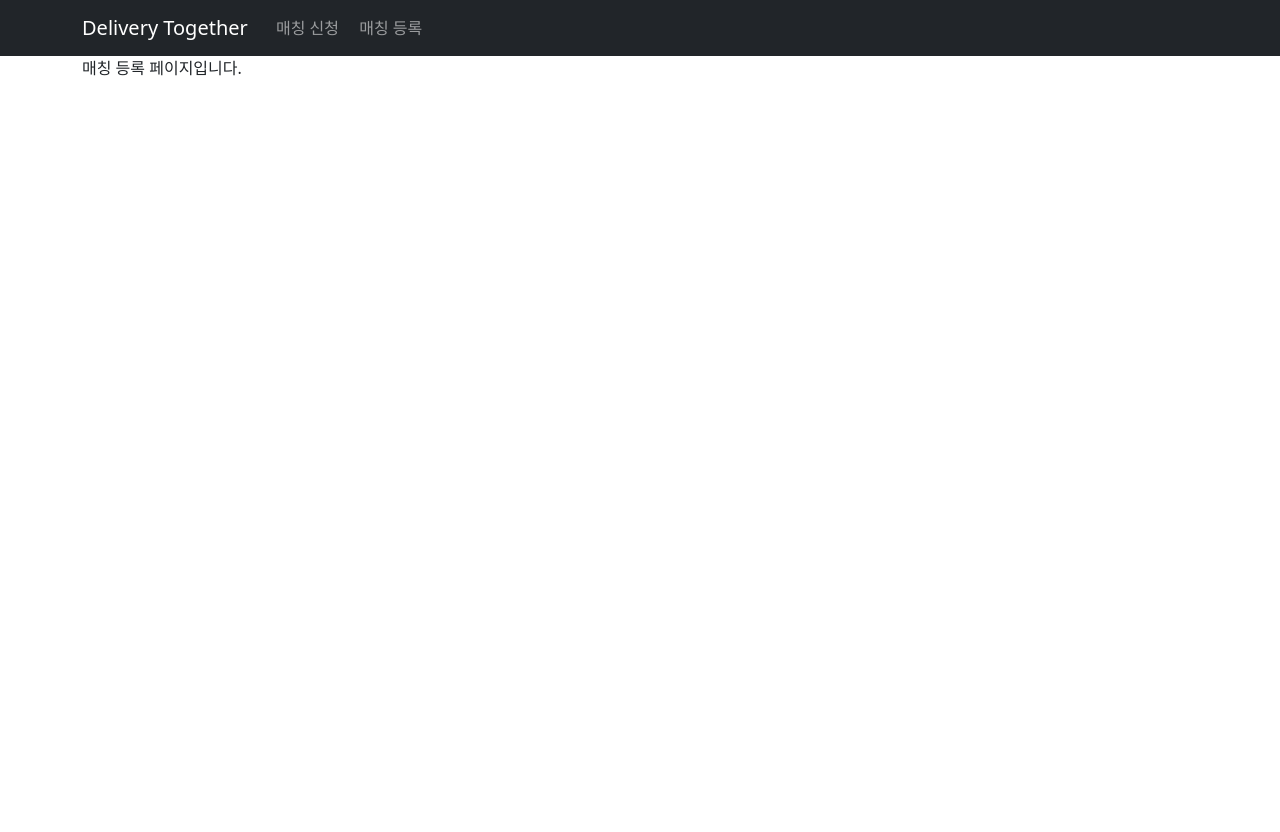
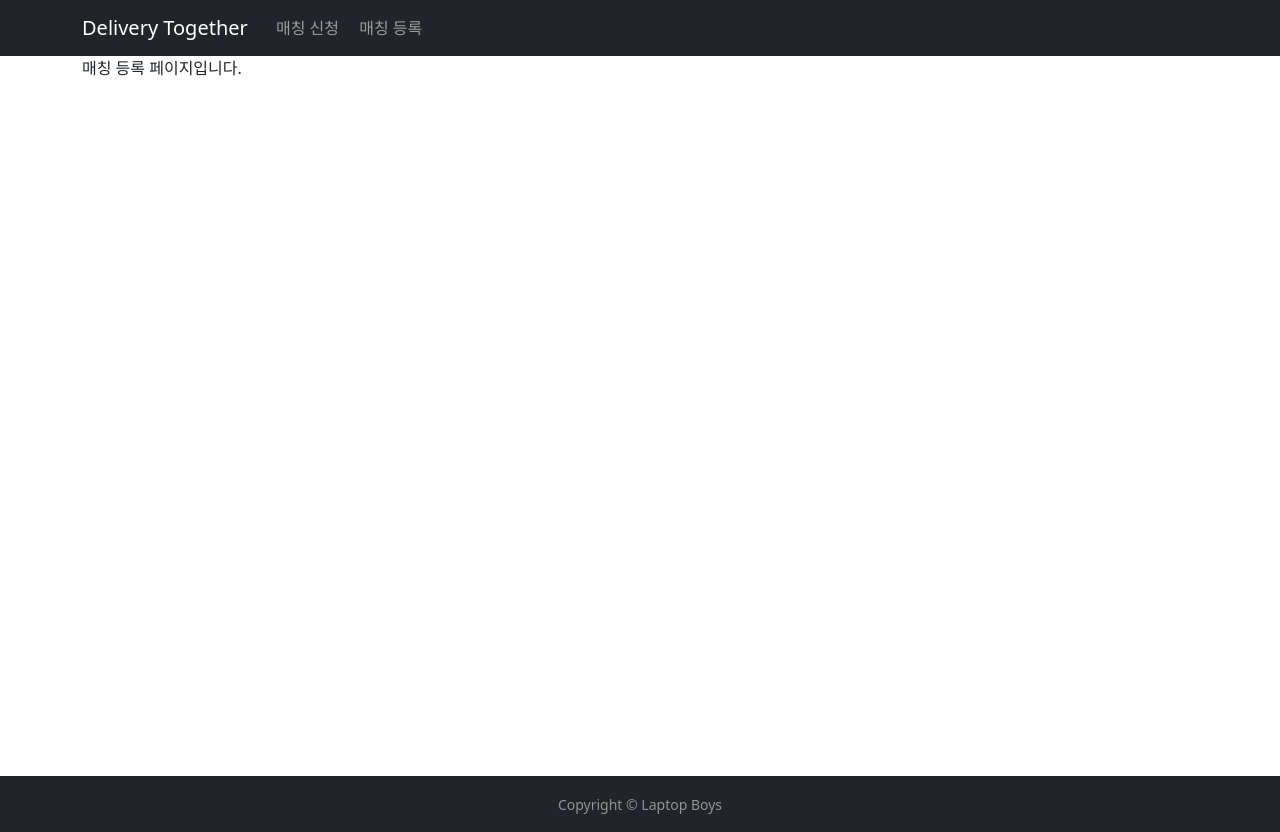
Before and after one commit to yu-capstone-design/delivery-together, a React (Create React App) app in the folder delivery-together-frontend/: page /matchingForm in a window 1280 px wide. Before the commit the page ends 800 px from the top, so only its background shows below. Built offline with nearby package versions, Linux system fonts and the light colour scheme.

Commit message:
Add: Footer.js 파일 추가

```diff
--- a/delivery-together-frontend/src/App.js
+++ b/delivery-together-frontend/src/App.js
@@ -1,18 +1,20 @@
 import React from 'react';
 import { Container } from 'react-bootstrap';
 import { Route } from 'react-router';
+import Footer from './components/Footer';
 import Header from './components/Header';
 import Map from './pages/Map';
 import MatchingForm from './pages/MatchingForm';
 
 function App() {
   return (
-    <div>
-      <Header />
-      <Container>
+    <div style={{ height: '100vh' }}>
+      <Header style={{ height: '10vh' }} />
+      <Container style={{ height: '90vh' }}>
         <Route path="/" exact={true} component={Map} />
         <Route path="/matchingForm" exact={true} component={MatchingForm} />
       </Container>
+      <Footer style={{ height: '10vh' }} />
     </div>
   );
 }
--- /dev/null
+++ b/delivery-together-frontend/src/components/Footer.js
@@ -0,0 +1,13 @@
+import React from 'react';
+
+const Footer = () => {
+  return (
+    <footer id="sticky-footer" class="py-3 bg-dark text-white-50">
+      <div class="container text-center">
+        <small>Copyright &copy; Laptop Boys</small>
+      </div>
+    </footer>
+  );
+};
+
+export default Footer;
```
